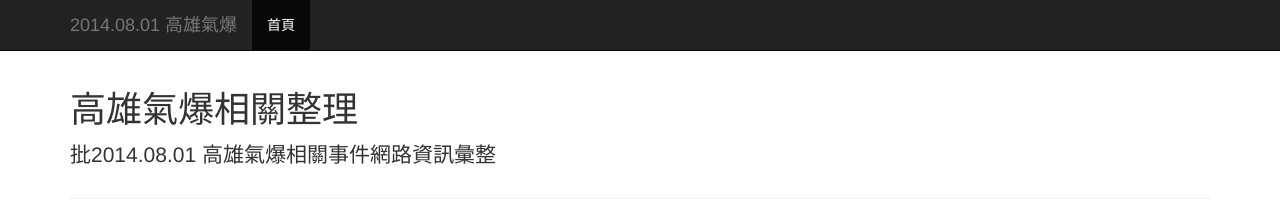
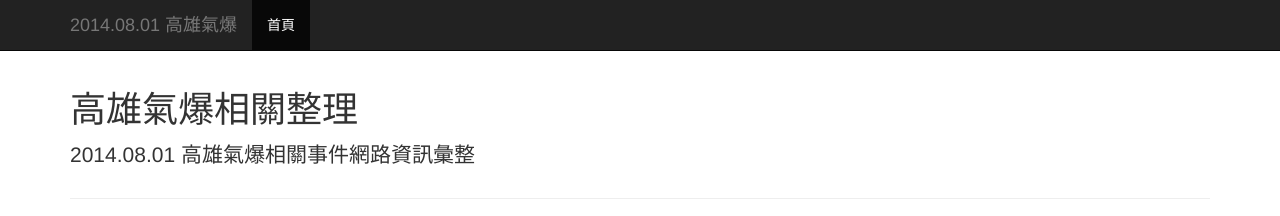
Before and after one commit to howar31/KaohsiungExplosion, a plain HTML site: page index.html in a window 1280 px wide. Shown: the top 216 px of the page. Drawn offline with Linux system fonts and the light colour scheme.

Commit message:
Sub Header fix

```diff
--- a/index.html
+++ b/index.html
@@ -49,7 +49,7 @@
     <div class="container">
 	<div class="page-header" id="header">
 		<h1 id="header-title">高雄氣爆相關整理</h1>
-		<p class="lead" id="header-subtitle">批2014.08.01 高雄氣爆相關事件網路資訊彙整</p>
+		<p class="lead" id="header-subtitle">2014.08.01 高雄氣爆相關事件網路資訊彙整</p>
 	</div>
 
 	<div class="row row-title"><div class="col-sm-12">2014.08.01 高雄氣爆</div></div>
```
